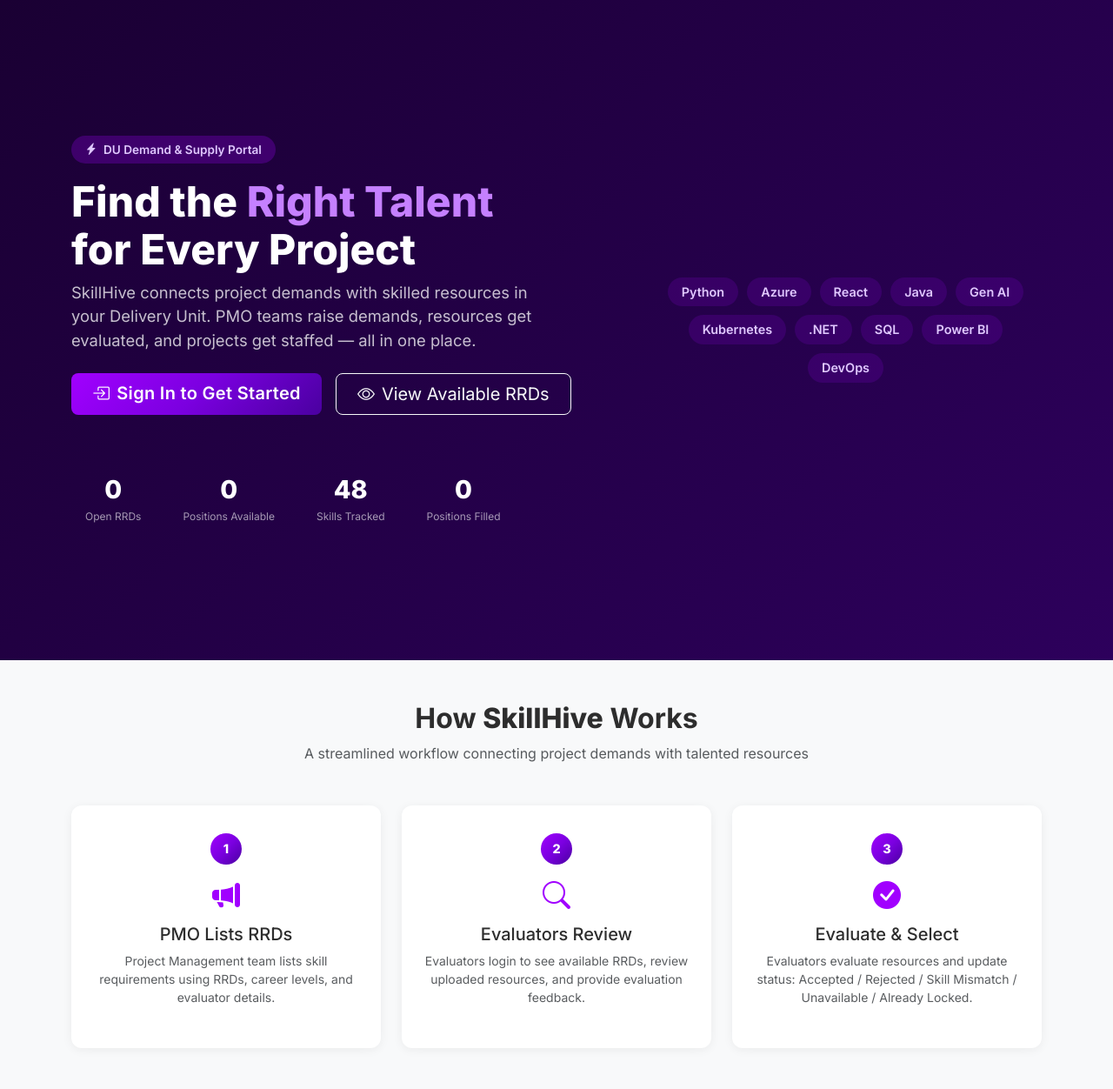
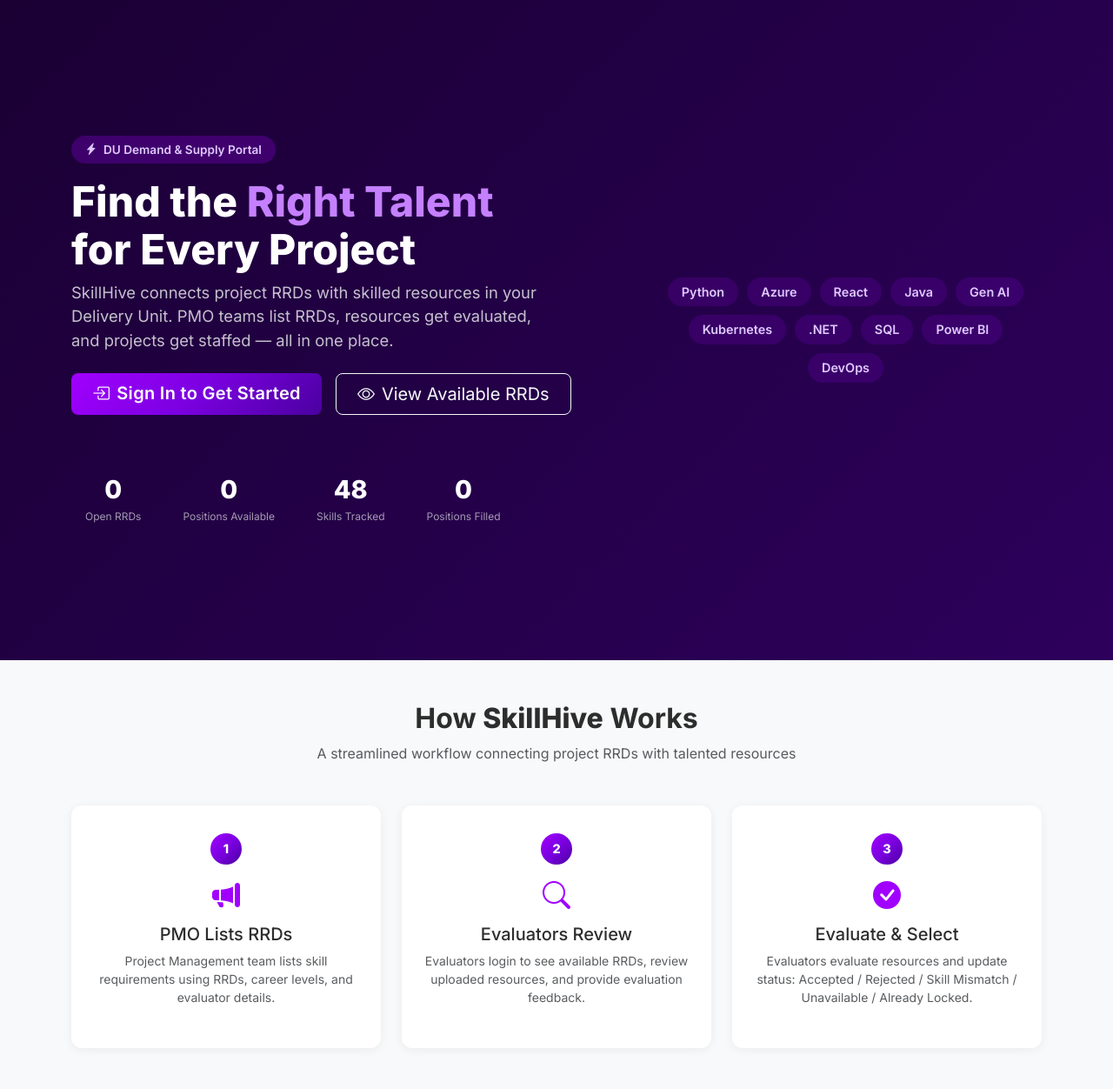
Before and after one commit to VashisthaP/du-skill-tracker, a Flask app: page / in a window 1280 px wide. Shown: the part 69-1321 px from the top of the page at 87% size. Run offline with Flask 3, Linux system fonts and the light colour scheme; data comes from the database, SQL or seed files in the repository; data that the repository does not hold is empty; some libraries are stand-ins or nearby versions.

Commit message:
Fix last remaining demand→RRD text in index.html hero and subtitle

```diff
--- a/app/templates/index.html
+++ b/app/templates/index.html
@@ -19,8 +19,8 @@
                     <br>for Every Project
                 </h1>
                 <p class="hero-subtitle">
-                    SkillHive connects project demands with skilled resources in your Delivery Unit.
-                    PMO teams raise demands, resources get evaluated, and projects get staffed — all in one place.
+                    SkillHive connects project RRDs with skilled resources in your Delivery Unit.
+                    PMO teams list RRDs, resources get evaluated, and projects get staffed — all in one place.
                 </p>
                 <div class="d-flex flex-wrap gap-3 mt-4">
                     <a href="{{ url_for('auth.login') }}" class="btn btn-accent btn-lg px-4">
@@ -93,7 +93,7 @@
     <div class="container">
         <div class="text-center mb-5">
             <h2 class="section-title">How <strong>SkillHive</strong> Works</h2>
-            <p class="text-muted">A streamlined workflow connecting project demands with talented resources</p>
+            <p class="text-muted">A streamlined workflow connecting project RRDs with talented resources</p>
         </div>
         <div class="row g-4">
             <div class="col-md-4">
```
